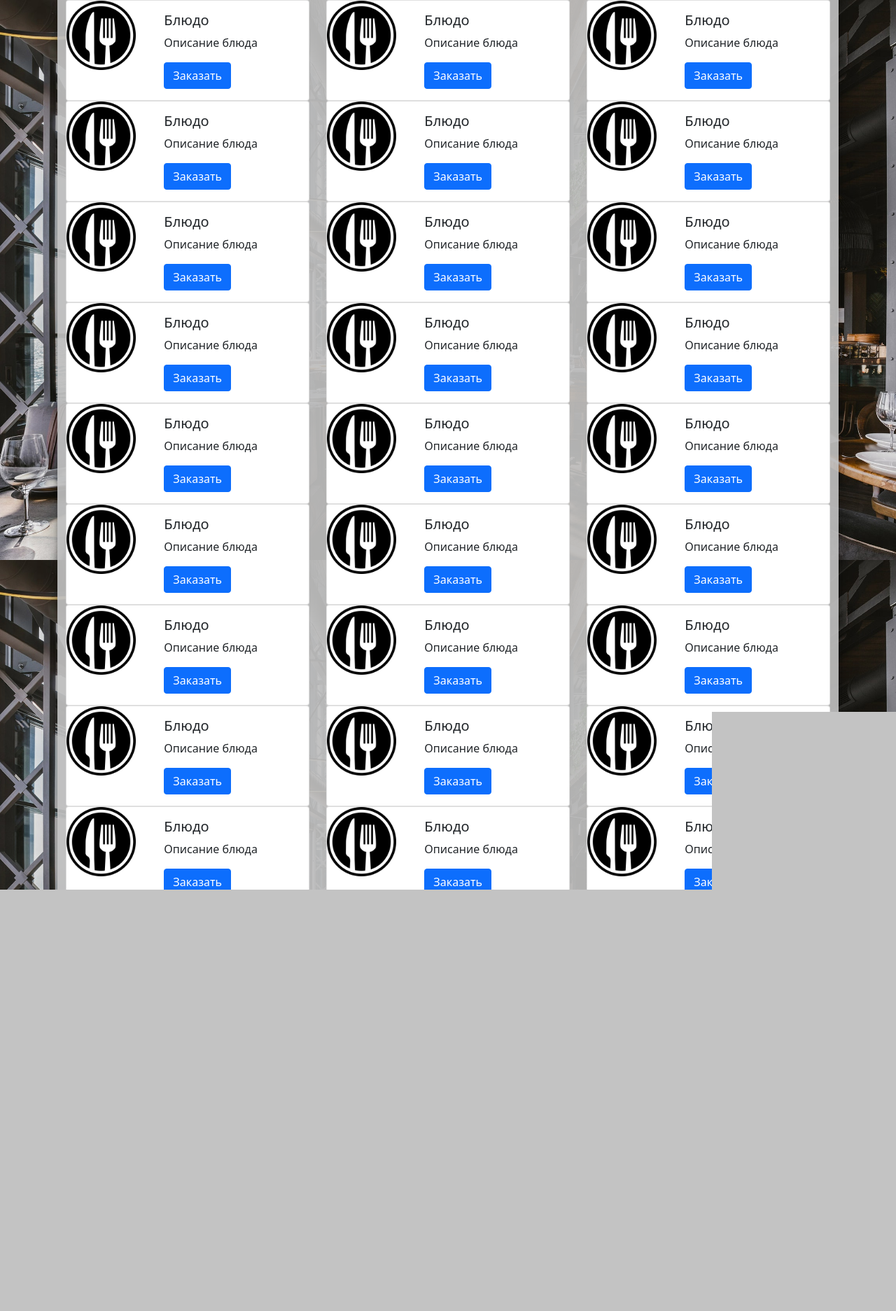
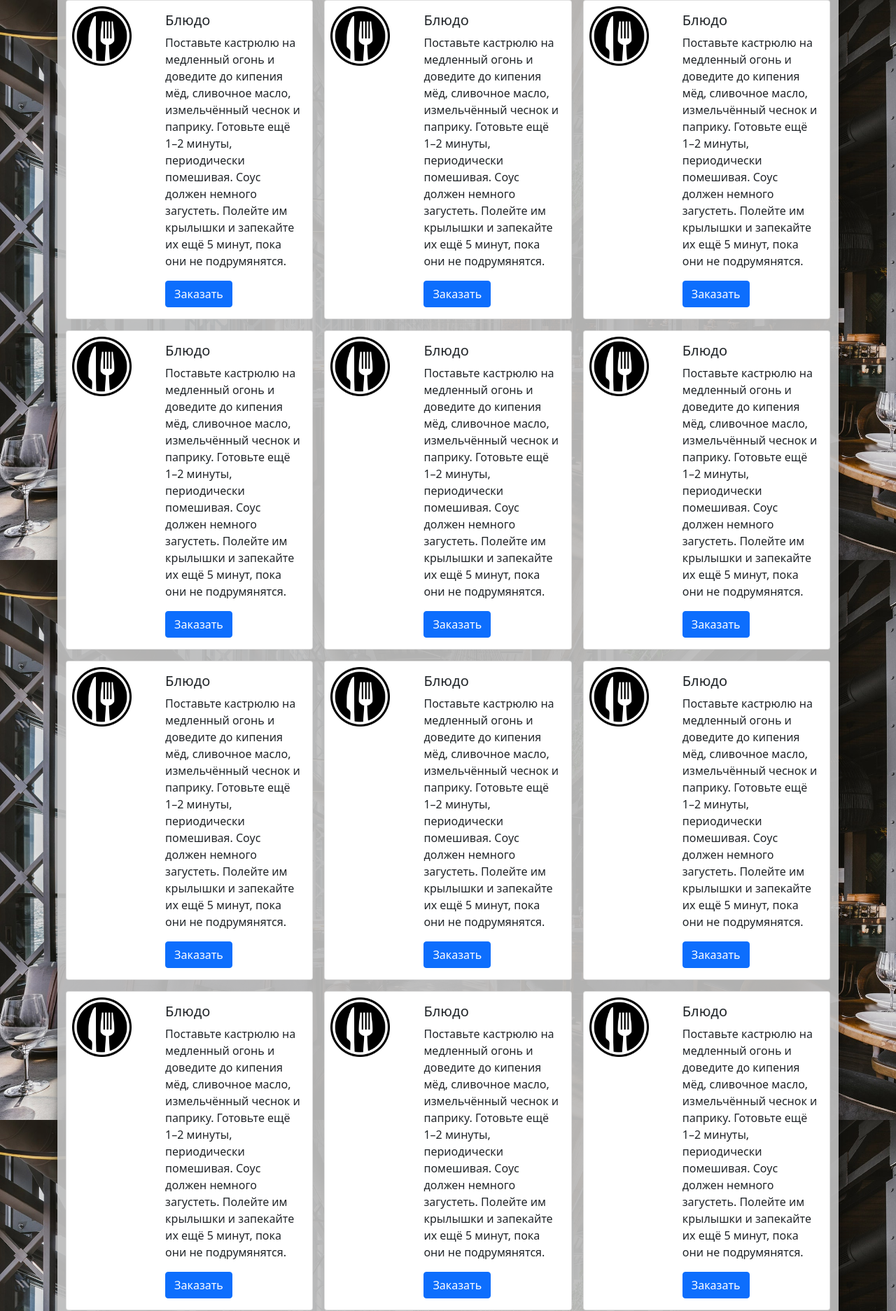
Before and after one commit to R-36/bonch-hack, a Flask app: page /menu in a window 1280 px wide. Shown: the top 1873 px of the page at 70% size. Before the commit the page ends 1271 px from the top, so only its background shows below. Run offline with Flask 2, Linux system fonts and the light colour scheme.

Commit message:
add menu to site

```diff
--- a/app.py
+++ b/app.py
@@ -66,30 +66,4 @@ def qr_cod(qr=None):
 
 @app.route('/map')
 def mapview():
-    # creating a map in the view
-    mymap = Map(
-        identifier="view-side",
-        lat=37.4419,
-        lng=-122.1419,
-        markers=[(37.4419, -122.1419)]
-    )
-    sndmap = Map(
-        identifier="sndmap",
-        lat=37.4419,
-        lng=-122.1419,
-        markers=[
-            {
-                'icon': 'http://maps.google.com/mapfiles/ms/icons/green-dot.png',
-                'lat': 37.4419,
-                'lng': -122.1419,
-                'infobox': "<b>Hello World</b>"
-            },
-            {
-                'icon': 'http://maps.google.com/mapfiles/ms/icons/blue-dot.png',
-                'lat': 37.4300,
-                'lng': -122.1400,
-                'infobox': "<b>Hello World from other place</b>"
-            }
-        ]
-    )
-    return render_template('maps_page.html', mymap=mymap, sndmap=sndmap)
+    return render_template('maps_page.html')
--- a/templates/menu_page.html
+++ b/templates/menu_page.html
@@ -1,19 +1,19 @@
 {% extends 'template.html' %}
 
 {% block content %}
-<div class="row row-cols-3 align-items-center ">
+<div class="row row-cols-3 g-3">
 
     {% for card in range(50) %}
     <div class="col">
         <div class="card" style="max-width: 540px;">
             <div class="row">
                 <div class="col-md-4">
-                    <img alt="..." class="img-fluid rounded-start" src="{{ url_for('static',filename='img/logo.png') }}">
+                    <img alt="..." class="img-fluid rounded-start p-2" src="{{ url_for('static',filename='img/logo.png') }}">
                 </div>
                 <div class="col-md-8">
                     <div class="card-body h-100">
                         <h5 class="card-title">Блюдо</h5>
-                        <p class="card-text">Описание блюда</p>
+                        <p class="card-text">Поставьте кастрюлю на медленный огонь и доведите до кипения мёд, сливочное масло, измельчённый чеснок и паприку. Готовьте ещё 1–2 минуты, периодически помешивая. Соус должен немного загустеть. Полейте им крылышки и запекайте их ещё 5 минут, пока они не подрумянятся.</p>
                         <a href="#" class="btn btn-primary">Заказать</a>
                     </div>
                 </div>
--- a/templates/resto.html
+++ b/templates/resto.html
@@ -16,7 +16,7 @@
                             <img src="/static/img/logo.png" alt="" class="logo">
                             <p class="logo_name">RestStore</p>
                             <div>
-                                <a href="#" class="button24 col-6 align-self-start offset-3 menu_button">Сделать заказ</a>
+                                <a href="/menu" class="button24 col-6 align-self-start offset-3 menu_button">Сделать заказ</a>
                                 <a href="#" class="button24 col-6 align-self-start offset-3 menu_button">Оплатить счёт</a>
                                 <a href="#" class="button24 col-6 align-self-start offset-3 menu_button">Оставить чаевые</a>
                                 <a href="/" class="button24 col-4 align-self-start offset-4 menu_button">Назад</a>
```
